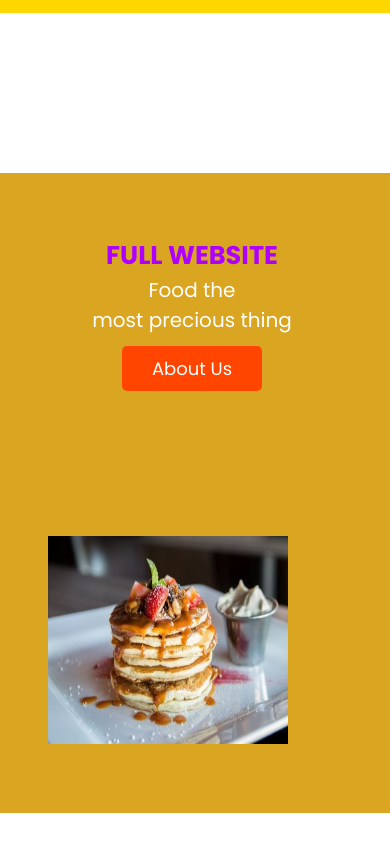
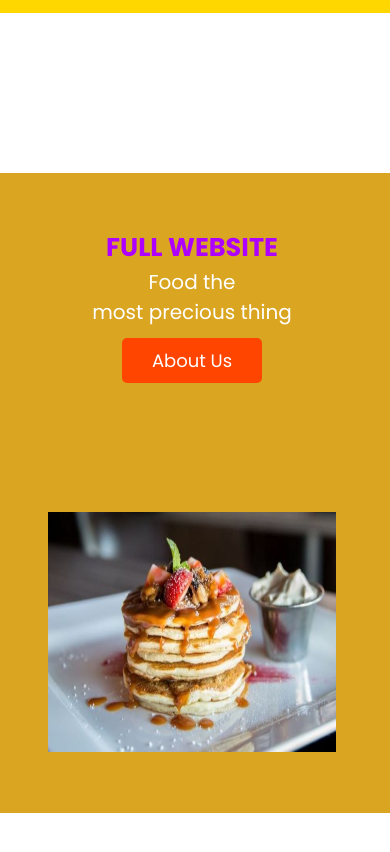
Before and after one commit to Vi2345/food-website-new, a plain HTML site: page index.html in a window 390 px wide. Shown: the part 164-1016 px from the top of the page. Drawn offline with Linux system fonts and the light colour scheme.

Commit message:
Add files via upload

```diff
--- a/style.css
+++ b/style.css
@@ -476,8 +476,8 @@ html{
 }
 
 .Home-menu .Home-img img{
-    width: 15rem;
-    height: 13rem;
+    width: 18rem;
+    height: 15rem;
 }
 
 .About{
```
